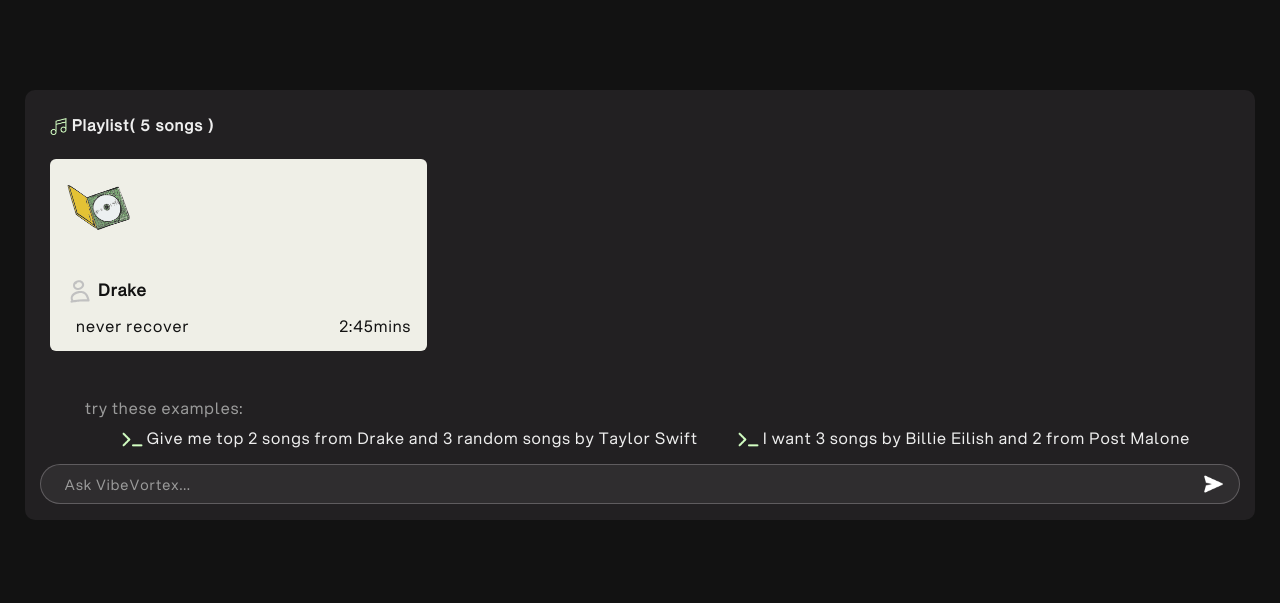
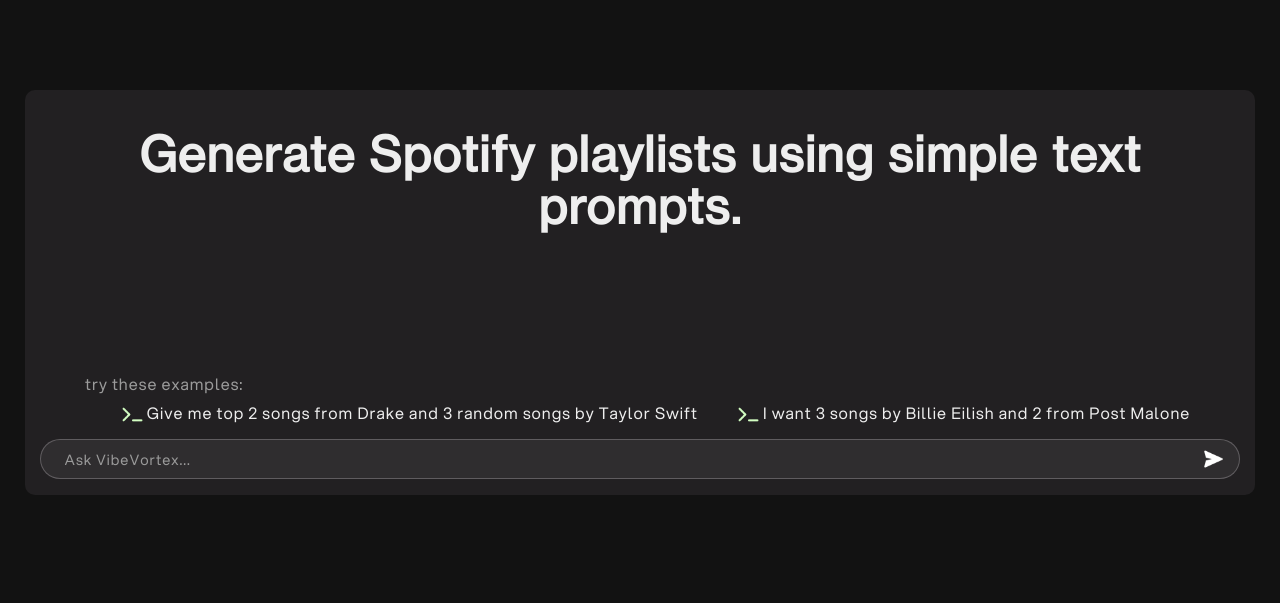
Before and after one commit to DavidDanso/vibe-vortex, a Django app: page / in a window 1280 px wide. Shown: the part 64-667 px from the top of the page. Run offline with Django 5.2, Linux system fonts and the light colour scheme; some libraries are stand-ins or nearby versions.

Commit message:
Show playlist name by default and hide the playlist container initially

```diff
--- a/vvx/templates/vvx/index.html
+++ b/vvx/templates/vvx/index.html
@@ -57,10 +57,10 @@
       <div id="hero" class="extra_margin">
         <div class="container-fluid">
           <div class="hero-intro">
-            <h1 id="txt-extra_margin" style="display: none">Generate Spotify playlists using simple text prompts.</h1>
+            <h1 id="txt-extra_margin">Generate Spotify playlists using simple text prompts.</h1>
 
             <!-- generated playlist -->
-            <div id="playlist">
+            <div id="playlist" style="display: none">
               <h5>
                 <img src="{% static 'images/musical-note.png' %}" id="playlist_img" class="img-fluid" alt="playlist_img" />
                 <span id="playlist_name">Playlist( 5 songs )</span>
```
